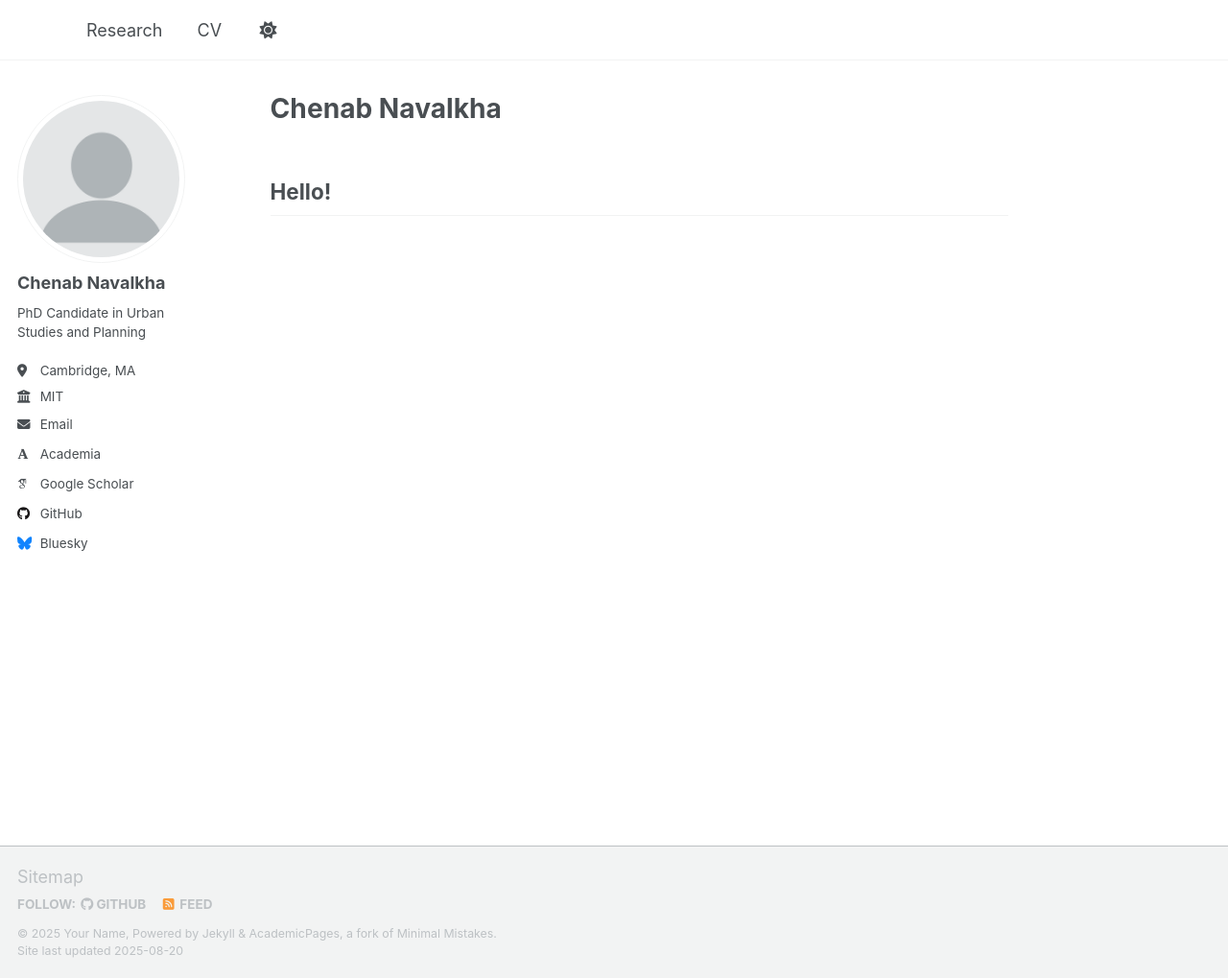
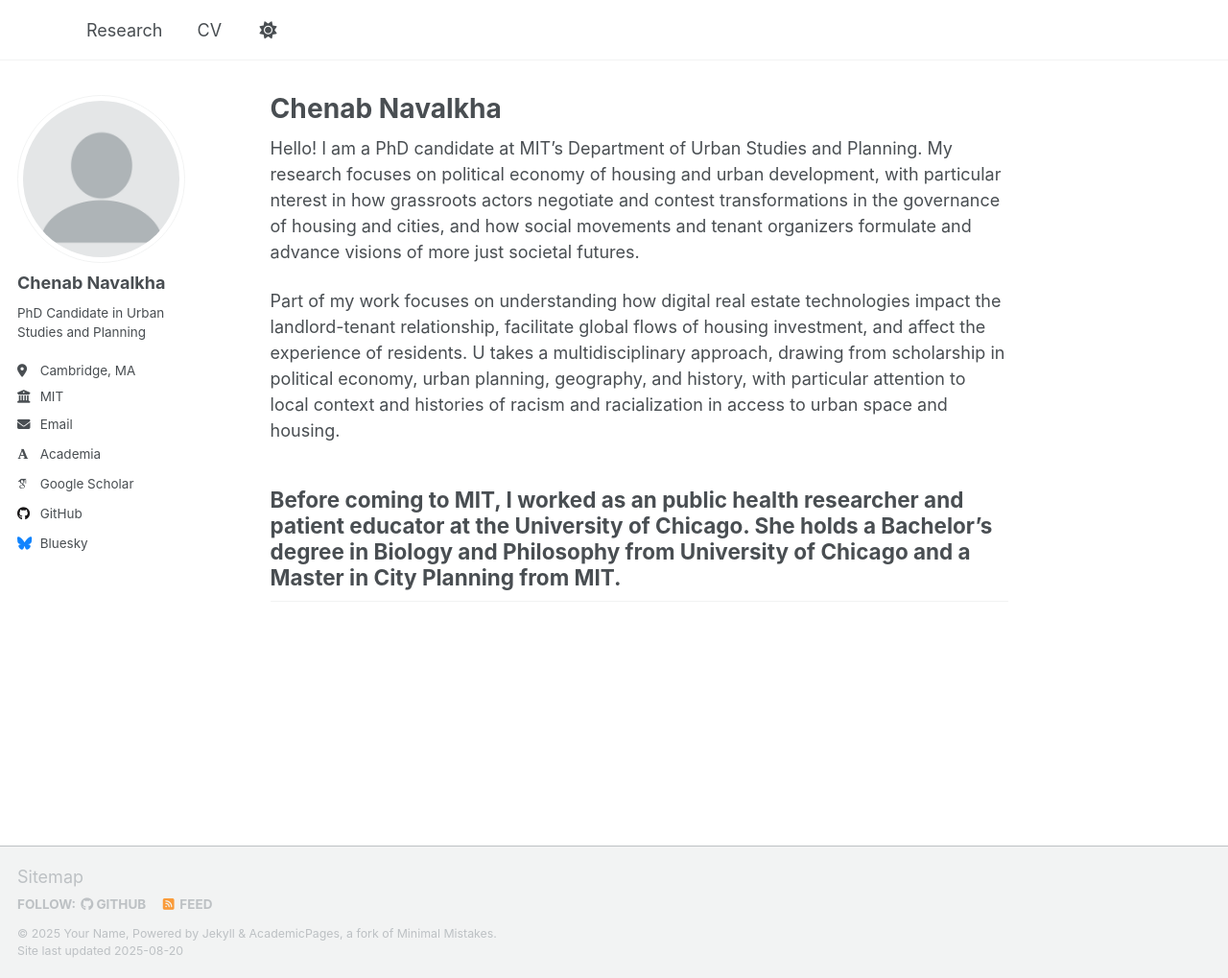
Before and after one commit to cnavalkha/cnavalkha.github.io, a Jekyll site: the page built from _pages/about.md, in a window 1280 px wide and 1019 px high. Shown: the whole window at 96% size. Built offline with Jekyll 4.4.1, drawn with Linux system fonts in a browser that asks for light colours; some web fonts are replaced; a script that is not in the unit is left out.

Commit message:
editing bio

```diff
--- a/_pages/about.md
+++ b/_pages/about.md
@@ -7,5 +7,9 @@ redirect_from:
   - /about.html
 ---
 
-Hello!
+Hello! I am a PhD candidate at MIT's Department of Urban Studies and Planning. My research focuses on political economy of housing and urban development, with particular nterest in how grassroots actors negotiate and contest transformations in the governance of housing and cities, and how social movements and tenant organizers formulate and advance visions of more just societal futures.
+
+Part of my work focuses on understanding how digital real estate technologies impact the landlord-tenant relationship, facilitate global flows of housing investment, and affect the experience of residents. U takes a multidisciplinary approach, drawing from scholarship in political economy, urban planning, geography, and history, with particular attention to local context and histories of racism and racialization in access to urban space and housing.
+
+Before coming to MIT, I worked as an public health researcher and patient educator at the University of Chicago. She holds a Bachelor’s degree in Biology and Philosophy from University of Chicago and a Master in City Planning from MIT.
 -
```
